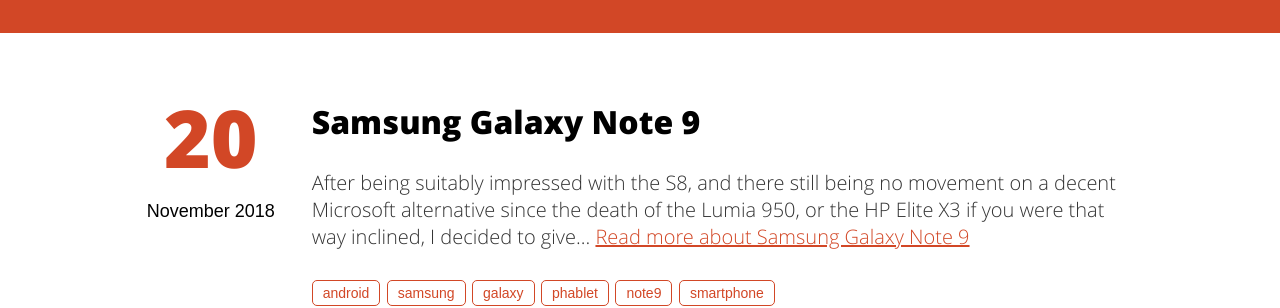
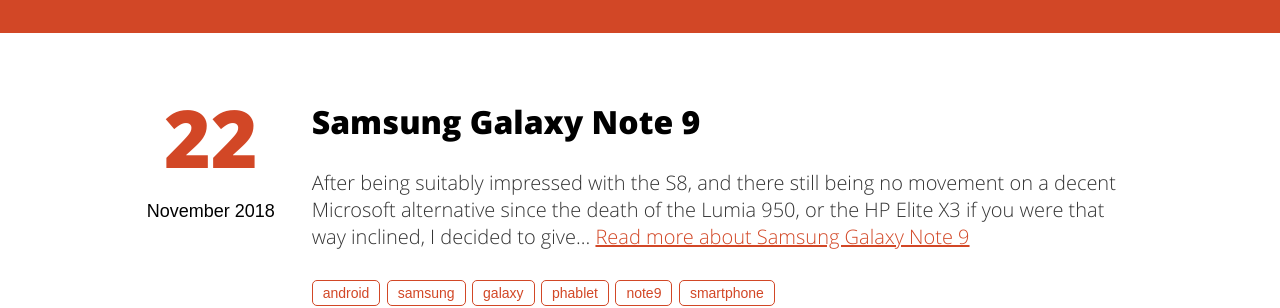
Before and after one commit to devoctomy/npsoftware.co.uk, a Jekyll site: the page built from index.html, in a window 1280 px wide and 900 px high, scrolled down 689 px. Shown: the part 178-486 px from the top of the window. Built offline with Jekyll 4.4.1, drawn with Linux system fonts in a browser that asks for light colours.

Commit message:
Fixed date of Note 9 blog post.

```diff
--- a/_posts/2018-11-22-Galaxy-Note-9.md
+++ b/_posts/2018-11-22-Galaxy-Note-9.md
@@ -1,7 +1,7 @@
 ---
 layout: post
 title: 'Samsung Galaxy Note 9'
-date: 2018-11-20 19:00:00
+date: 2018-11-22 19:11:00
 image: '/assets/img/galaxynote9.jpg'
 description: 'Continuing my journey on the Android train'
 tags:
```
